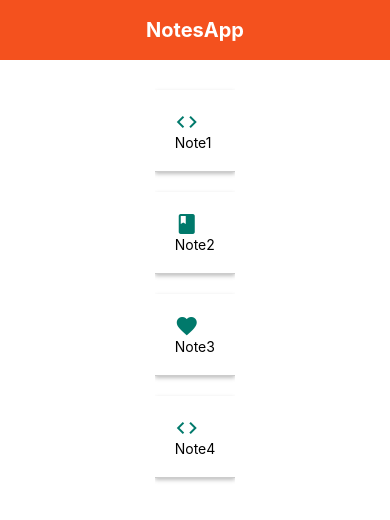
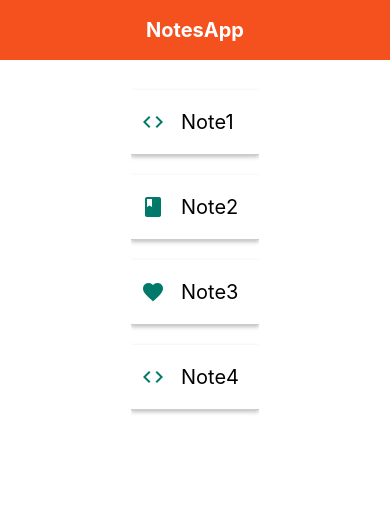
Before and after one commit to Marine-Bernard/noteApp, a React Native app: screen / in a window 390 px wide. Shown: the top 520 px of the page. Built offline with nearby package versions, Linux system fonts and the light colour scheme.

Commit message:
C8 | Création composant NoteItem

```diff
--- a/App.js
+++ b/App.js
@@ -1,9 +1,10 @@
 import { StatusBar } from 'expo-status-bar';
 import { StyleSheet, Text, View } from 'react-native';
 import Header from './components/header';
+import NoteItem from './components/NoteItem';
 import { FlatList } from 'react-native-web';
 import { useState } from 'react';
-import { MaterialIcons } from '@expo/vector-icons';
+
 
 export default function App() {
   const [notes, setNotes] = useState([
@@ -21,10 +22,7 @@ export default function App() {
         data={notes}
         keyExtractor={(item) => item.id}
         renderItem={({ item }) => (
-          <View style={styles.note}>
-            <MaterialIcons name={item.icon} size={24} color="#00796b" style={styles.icon} />
-            <Text style={styles.noteText}>{item.content}</Text>
-          </View>
+          <NoteItem item={item} />
         )}
       />
       <StatusBar style="auto" />
@@ -33,16 +31,6 @@ export default function App() {
 }
 
 const styles = StyleSheet.create({
-  note: {
-    padding: 20,
-    borderBottomWidth: 1,
-    borderBottomColor: '#ccc',
-    shadowColor: '#000',
-    shadowOffset: { width: 0, height: 2 },
-    shadowOpacity: 0.25,
-    shadowRadius: 4,
-    marginVertical: 10,
-  },
   container: {
     flex: 1,
     backgroundColor: '#fff',
--- /dev/null
+++ b/components/NoteItem.js
@@ -0,0 +1,37 @@
+import React from 'react';
+import { View, Text, StyleSheet } from 'react-native';
+import { MaterialIcons } from '@expo/vector-icons';
+
+const NoteItem = ({ item }) => {
+    console.log(item);
+  return (
+    <View style={styles.note}>
+      <MaterialIcons name={item.icon} size={24} color="#00796b" style={styles.icon} />
+      <Text style={styles.noteText}>{item.content}</Text>
+    </View>
+  );
+}
+
+const styles = StyleSheet.create({
+    note: {
+        padding: 20,
+        borderBottomWidth: 1,
+        borderBottomColor: '#ccc',
+        shadowColor: '#000',
+        shadowOffset: { width: 0, height: 2 },
+        shadowOpacity: 0.25,
+        shadowRadius: 4,
+        marginVertical: 10,
+    },
+    noteText: {
+        fontSize: 20,
+        marginLeft: 30,
+    },
+    icon: {
+        position: 'absolute',
+        left: 10,
+
+    }
+    });
+
+export default NoteItem;
```
